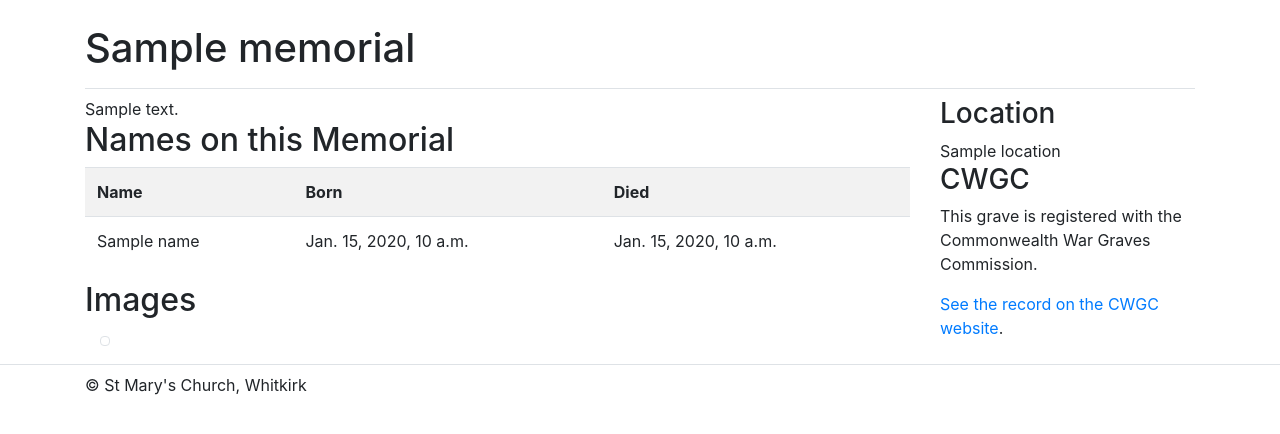
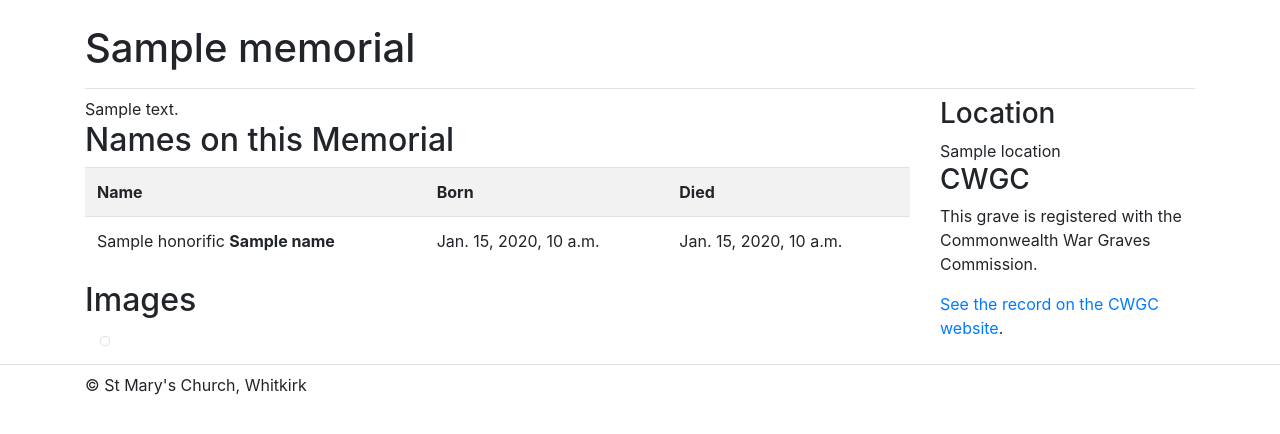
Before and after one commit to whitkirkchurch/memorials, a Django app: template core/templates/core/memorial_detail.html in a window 1280 px wide. Shown: the part 56-490 px from the top of the page. Run offline with Django 3.2, Linux system fonts and the light colour scheme; the template is opened without the code that fills it: most values are stand-ins (such as "Sample title", 1, 10 or a date in 2020); grey boxes marked "Sample" are stand-in pictures; some libraries are stand-ins or nearby versions.

Commit message:
Memorials now list honorifics if present

```diff
--- a/core/templates/core/memorial_detail.html
+++ b/core/templates/core/memorial_detail.html
@@ -51,7 +51,7 @@
 
           <tr>
               <td>
-                  {{ name }}
+                  {% if name.honorific %}{{ name.honorific }} {% endif %}<b>{{ name }}</b>
               </td>
               <td>
                   {{ name.date_of_birth }}
```
